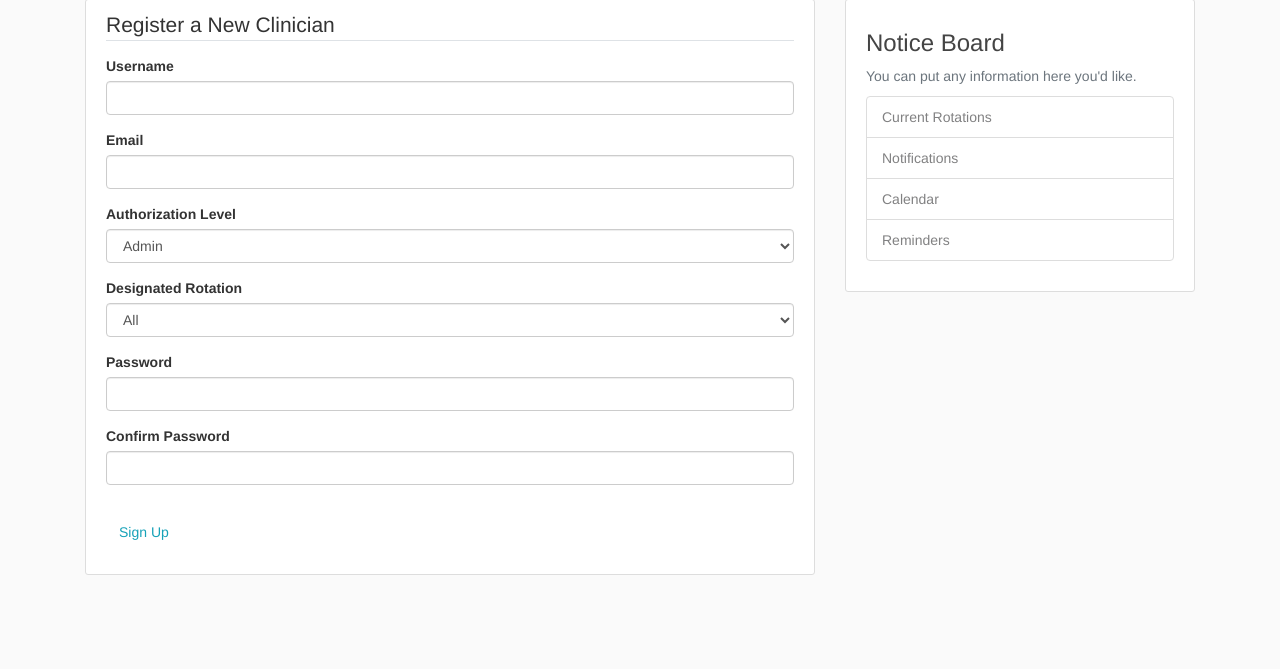
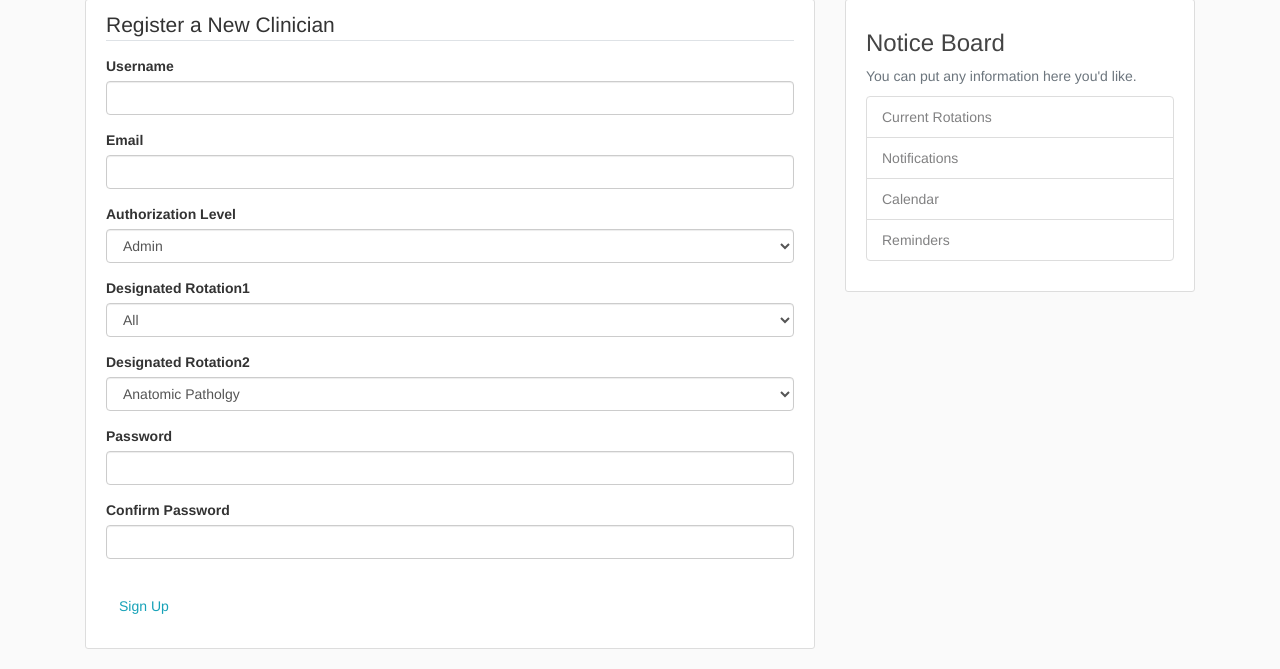
Before and after one commit to Mechrenegade/UWI-Vet-App, a Flask app: page /register in a window 1280 px wide. Shown: the part 223-892 px from the top of the page. Before the commit the page ends 798 px from the top, so only its background shows below. Run offline with Flask 2, Linux system fonts and the light colour scheme; a user stored in the database is signed in; some libraries are stand-ins or nearby versions.

Commit message:
changes to test.js, database models, routes, forms

```diff
--- a/UWI-Vet-WebApp/app/flaskblog/forms.py
+++ b/UWI-Vet-WebApp/app/flaskblog/forms.py
@@ -17,8 +17,8 @@ class RegistrationForm(FlaskForm):
         ('2', 'Normal')]
     )
 
-    rotation = SelectField(
-        'Designated Rotation',
+    rotation1 = SelectField(
+        'Designated Rotation1',
         choices = [('All', 'All'),
         ('Anatomic Pathology', 'Anatomic Patholgy'),
         ('Anaesthesiology', 'Anaesthesiology'),
@@ -30,6 +30,21 @@ class RegistrationForm(FlaskForm):
         ('Small Animal Medicine', 'Small Animal Medicine'),
         ('Small Animal Surgery and Anaesthesiology', 'Small Animal Surgery and Anaesthesiology'),
         ('Public Health', 'Public Health')]
+    )
+    rotation2 = SelectField(
+        'Designated Rotation2',
+        choices = [
+        ('Anatomic Pathology', 'Anatomic Patholgy'),
+        ('Anaesthesiology', 'Anaesthesiology'),
+        ('Clinical Pathology', 'Clinical Pathology'),
+        ('Diagnostic Imaging', 'Diagnostic Imaging'),
+        ('Equine Medicine and Surgery', 'Equine Medicine and Surgery'),
+        ('Avion and Exotics', 'Avion and Exotics'),
+        ('Food Animal Theriogenology', 'Food Animal Theriogenology'),
+        ('Small Animal Medicine', 'Small Animal Medicine'),
+        ('Small Animal Surgery and Anaesthesiology', 'Small Animal Surgery and Anaesthesiology'),
+        ('Public Health', 'Public Health'),
+        ('None', 'None')]
     )
     password = PasswordField('Password', validators=[DataRequired()])
     confirm_password = PasswordField('Confirm Password',
--- a/UWI-Vet-WebApp/app/flaskblog/routes.py
+++ b/UWI-Vet-WebApp/app/flaskblog/routes.py
@@ -47,7 +47,7 @@ def register():
         form = RegistrationForm()
         if form.validate_on_submit():
             hashed_password = bcrypt.generate_password_hash(form.password.data).decode('utf-8')
-            user = User2(username=form.username.data, email=form.email.data, level=form.level.data, rotation=form.rotation.data, password=hashed_password)
+            user = User2(username=form.username.data, email=form.email.data, level=form.level.data, rotation1=form.rotation1.data, rotation2=form.rotation2.data, password=hashed_password)
             db.session.add(user)
             db.session.commit()
             activity = Activity(activityType='AC', actionID=user.id, clincianID=current_user.id)
@@ -108,7 +108,7 @@ def evaluate():
 @app.route("/student/<id>", methods=['GET'])
 @login_required
 def getstudent(id):
-    s_rec= Student.query.filter_by(id = id).first()
+    s_rec= Student.query.filter_by(studentid = id).first()
     if s_rec == None:
         return jsonify({"error":"No Student Exists"})
     s_rec = s_rec.__dict__
@@ -133,12 +133,18 @@ def students():
 
         record = Student.query.all()
         comp_tbl = Comp.query.all()
+        p = bcrypt.generate_password_hash('password').decode('utf-8')
         for r in record:
+
+            s = User2(username=r.studentid, email=r.email, password=p, level=3, rotation1='Student', rotation2='None') # automatically adding students user accounts
+            db.session.add(s)
+            db.session.commit()
             # test=r.id
             for c in comp_tbl:
-                d = Competancy_rec(mark=0, comp_id=c.descrip, clinician_id='1', student_id=r.id)
+                d = Competancy_rec(mark=0, comp_id=c.descrip, comp_name=c.rot_name, clinician_id=current_user.id, student_id=r.studentid) #automatically building comp rec table for each student
                 db.session.add(d)
             db.session.commit()
+
     records = Student.query.all()
     return render_template('students.html', title='Students.html', Student=records, records=records, form2=form2)
 
@@ -179,7 +185,7 @@ def searchstudent(s_id):
 
 @app.route("/comp_rec/<student_id>", methods=['GET'])
 @login_required
-def comp_rec(student_id):
+def comp_rec(student_id): #searching comp_rec for a student's record
     records= Competancy_rec.query.filter_by(student_id=student_id).all()
     # records = Competancy_rec.query.join(
     print (records)
@@ -446,7 +452,7 @@ def delete_user(user_id):
 def new_student():
     form = NewStudentForm()
     if form.validate_on_submit():
-        student = Student(name=form.name.data, date_enrolled=form.dateenrolled.data, email=form.email.data)
+        student = Student(studentid=form.studentid.data, name=form.name.data, date_enrolled=form.dateenrolled.data, email=form.email.data)
         db.session.add(student)
         db.session.commit()
         hashed_password = bcrypt.generate_password_hash('password').decode('utf-8')
--- a/UWI-Vet-WebApp/app/flaskblog/static/test.js
+++ b/UWI-Vet-WebApp/app/flaskblog/static/test.js
@@ -15,7 +15,7 @@ function get_student(){
             // $('#root').append(text)
             console.log(resp);
             $("#Name").html(resp.name)
-            $("#ID").html(resp.id)
+            $("#ID").html(resp.studentid)
             $("#Date_enrolled").html(resp.date_enrolled)
             $("#Email").html(resp.email)
         }
@@ -35,6 +35,7 @@ function get_student(){
                 output+="<tr>";
                 output+="<td>"+resp["data"][i].student_id+"</td>"
                 //output+="<td>"+resp["data"][i].clinician_id+"</td>"
+                output+="<td>"+resp["data"][i].comp_name+"</td>"
                 output+="<td>"+resp["data"][i].comp_id+"</td>"
                 //output+="<td>"+resp["data"][i].id+"</td>"
                 if (resp["data"][i].mark==1){
@@ -91,7 +92,7 @@ function get_exp(){
             // $('#root').append(text)
             console.log(resp);
             $("#Name").html(resp.name)
-            $("#ID").html(resp.id)
+            $("#ID").html(resp.studentid)
             $("#Date_enrolled").html(resp.date_enrolled)
             $("#Email").html(resp.email)
         }
--- a/UWI-Vet-WebApp/app/flaskblog/templates/evaluate.html
+++ b/UWI-Vet-WebApp/app/flaskblog/templates/evaluate.html
@@ -44,7 +44,7 @@
             <table id="data" class="table table-striped table-hover">
                 <thead class="thead-dark">
                     <tr>
-                        <th>Student ID</th><th>Competency</th><th>Mark</th><th>Update</th>
+                        <th>Student ID</th><th>Rotation</th><th>Competency</th><th>Mark</th><th>Update</th>
                     </tr>
                 </thead>
             </table>
--- a/UWI-Vet-WebApp/app/flaskblog/templates/register.html
+++ b/UWI-Vet-WebApp/app/flaskblog/templates/register.html
@@ -45,16 +45,29 @@
                     {% endif %}
                 </div>
                 <div class="form-group">
-                    {{ form.rotation.label(class="form-control-label") }}
-                    {% if form.rotation().errors %}
-                        {{ form.rotation()(class="form-control form-control-lg is-invalid") }}
+                    {{ form.rotation1.label(class="form-control-label") }}
+                    {% if form.rotation1().errors %}
+                        {{ form.rotation1()(class="form-control form-control-lg is-invalid") }}
                         <div class="invalid-feedback">
-                            {% for errors in form.rotation().errors %}
+                            {% for errors in form.rotation1().errors %}
                                 <span>{{ errors }}</span>)
                             {% endfor %}
                         </div>
                     {% else %}
-                        {{ form.rotation(class="form-control form-control-lg") }}
+                        {{ form.rotation1(class="form-control form-control-lg") }}
+                    {% endif %}
+                </div>
+                <div class="form-group">
+                    {{ form.rotation2.label(class="form-control-label") }}
+                    {% if form.rotation2().errors %}
+                        {{ form.rotation2()(class="form-control form-control-lg is-invalid") }}
+                        <div class="invalid-feedback">
+                            {% for errors in form.rotation2().errors %}
+                                <span>{{ errors }}</span>)
+                            {% endfor %}
+                        </div>
+                    {% else %}
+                        {{ form.rotation2(class="form-control form-control-lg") }}
                     {% endif %}
                 </div>
                 <div class="form-group">
--- a/UWI-Vet-WebApp/app/flaskblog/templates/students.html
+++ b/UWI-Vet-WebApp/app/flaskblog/templates/students.html
@@ -164,7 +164,7 @@
                                 <tbody>
                                     {% for val in Student %}
                                     <tr>
-                                        <td>{{val.id}}</td>
+                                        <td>{{val.studentid}}</td>
                                         <td>{{val.name}}</td>
                                         <td>{{val.date_enrolled}}</td>
                                         <td>{{val.email}}</td>
```
Also changed, not shown: UWI-Vet-WebApp/app/flaskblog/models.py (+8 -4 lines), UWI-Vet-WebApp/app/flaskblog/templates/account.html (+10 -3 lines), UWI-Vet-WebApp/app/flaskblog/templates/rotations.html (+12 -12 lines), UWI-Vet-WebApp/app/flaskblog/templates/usersreg.html (+8 -3 lines), UWI-Vet-WebApp/app/flaskblog/site.db.
